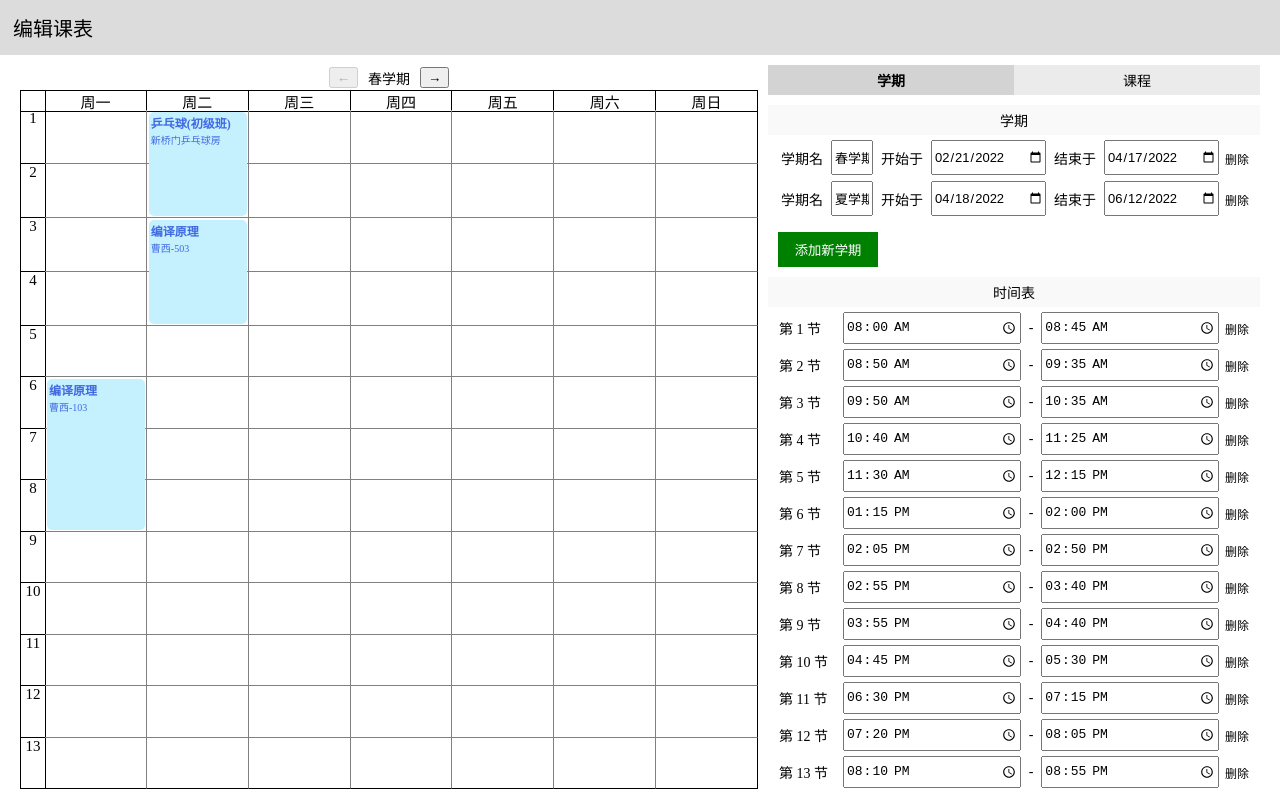
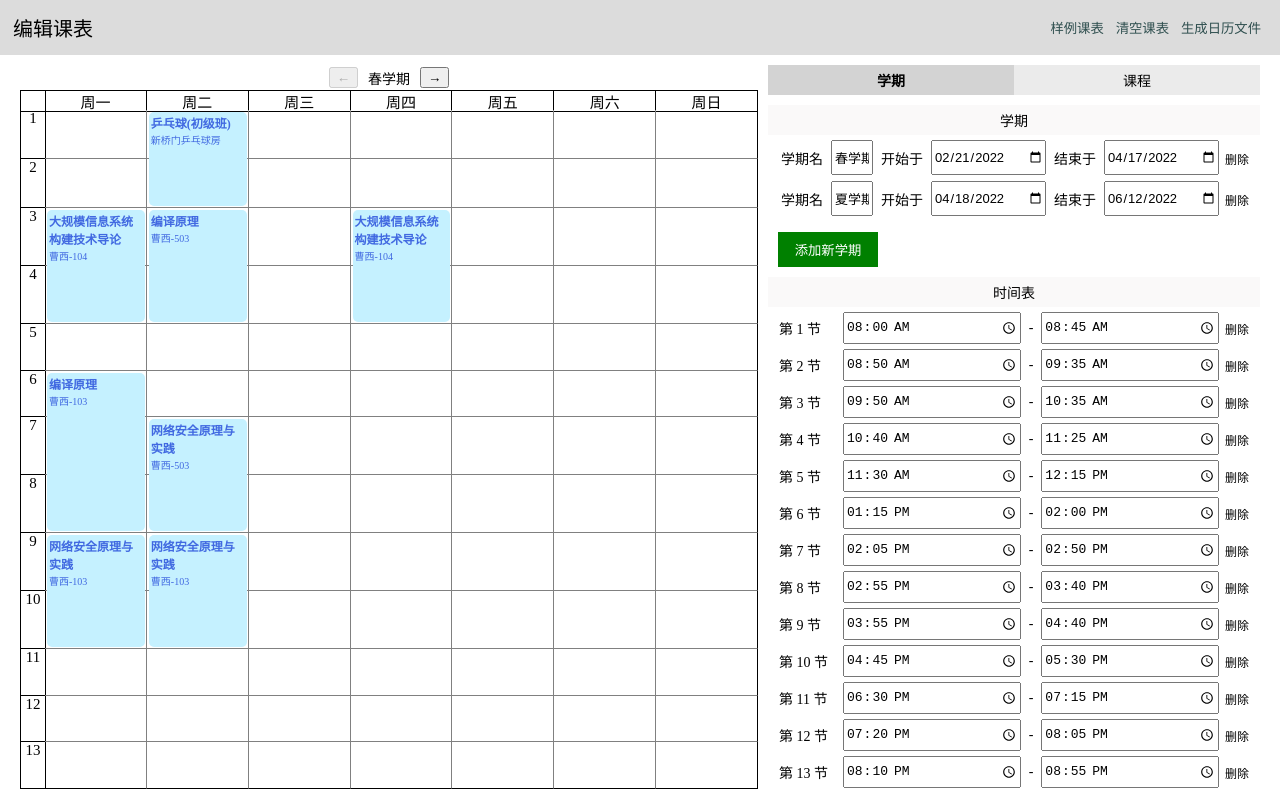
Before and after one commit to auroflow/course-scheduler, a Vue app: page / in a window 1280 px wide. Built offline with nearby package versions, Linux system fonts and the light colour scheme.

Commit message:
Fix bug on recurrent events

```diff
--- a/index.html
+++ b/index.html
@@ -4,7 +4,7 @@
     <meta charset="UTF-8" />
     <link rel="icon" href="/favicon.ico" />
     <meta name="viewport" content="width=device-width, initial-scale=1.0" />
-    <title>Vite App</title>
+    <title>编辑课表</title>
   </head>
   <body>
     <div id="app"></div>
--- a/src/App.vue
+++ b/src/App.vue
@@ -1,5 +1,5 @@
 <template>
-  <div id="navbar">编辑课表</div>
+  <the-navbar @my-reset="reset" @clear="clear"></the-navbar>
   <div id="main-container">
     <div class="pane" id="pane-left">
       <CourseCalendar />
@@ -23,13 +23,37 @@
   </div>
 </template>
 
-<script>
+<script lang="ts">
 import { defineComponent } from 'vue'
+import TheNavbar from './components/TheNavbar.vue'
 import CourseCalendar from './components/CourseCalendar.vue'
 import CourseEdit from './components/CourseEdit.vue'
 import QuarterEdit from './components/QuarterEdit.vue'
+import { useScheduleStore } from './stores/schedule'
+import { useSemesterStore } from './stores/semester'
+import { useTimetableStore } from './stores/timetable'
 
 export default defineComponent({
+  setup() {
+    let scheduleStore = useScheduleStore()
+    let semesterStore = useSemesterStore()
+    let timetableStore = useTimetableStore()
+
+    return {
+      stores: [scheduleStore, semesterStore, timetableStore],
+    }
+  },
+
+  mounted() {
+    window.onload = (e) => {
+      this.load()
+    }
+
+    window.onbeforeunload = (e) => {
+      this.save()
+    }
+  },
+
   data: () => ({
     panes: [
       {
@@ -46,9 +70,40 @@ export default defineComponent({
   }),
 
   components: {
+    TheNavbar,
     CourseCalendar,
     CourseEdit,
     QuarterEdit,
+  },
+
+  methods: {
+    reset() {
+      if (window.confirm('确定还原样例内容？')) {
+        for (let store of this.stores) {
+          store.$reset()
+        }
+      }
+    },
+
+    clear() {
+      if (window.confirm('确定清空所有内容？')) {
+        for (let store of this.stores) {
+          store.clear()
+        }
+      }
+    },
+
+    save() {
+      for (let store of this.stores) {
+        store.save()
+      }
+    },
+
+    load() {
+      for (let store of this.stores) {
+        store.load()
+      }
+    },
   },
 })
 </script>
@@ -60,6 +115,10 @@ body,
   height: 100%;
   margin: 0;
 }
+
+button:hover {
+  cursor: pointer;
+}
 </style>
 
 <style scoped>
@@ -70,16 +129,6 @@ body,
   box-sizing: border-box;
   grid-template-columns: minmax(600px, 3fr) minmax(400px, 2fr);
   column-gap: 10px;
-}
-
-#navbar {
-  position: relative;
-  width: 100%;
-  padding: 13px;
-  font-size: 20px;
-  background-color: gainsboro;
-  box-sizing: border-box;
-  margin-bottom: 10px;
 }
 
 .pane {
--- a/src/components/CourseCalendarEntry.vue
+++ b/src/components/CourseCalendarEntry.vue
@@ -64,6 +64,7 @@ export default defineComponent({
   background-color: rgb(197, 241, 255);
   color: royalblue;
   z-index: 1;
+  grid-row: 0;
 }
 
 .selected {
--- /dev/null
+++ b/src/components/TheNavbar.vue
@@ -0,0 +1,60 @@
+<template>
+  <div id="navbar">
+    编辑课表
+    <div class="spacer"></div>
+    <button @click="$emit('my-reset')">样例课表</button>
+    <button @click="$emit('clear')">清空课表</button>
+    <button @click="generateSchedule">生成日历文件</button>
+  </div>
+</template>
+
+<script lang="ts">
+import { defineComponent } from 'vue'
+import { mapState } from 'pinia'
+import { Schedule } from '../types'
+import { generateCalendar } from '../js/converter'
+import { useTimetableStore } from '../stores/timetable'
+import { useSemesterStore } from '../stores/semester'
+import { useScheduleStore } from '../stores/schedule'
+
+export default defineComponent({
+  computed: {
+    ...mapState(useScheduleStore, ['courses']),
+    ...mapState(useTimetableStore, ['timeslots']),
+    ...mapState(useSemesterStore, ['quarters']),
+  },
+
+  methods: {
+    generateSchedule() {
+      generateCalendar(this.quarters, this.timeslots, this.courses as Schedule)
+    },
+  },
+})
+</script>
+
+<style scoped>
+#navbar {
+  display: flex;
+  position: relative;
+  width: 100%;
+  padding: 13px;
+  font-size: 20px;
+  background-color: gainsboro;
+  box-sizing: border-box;
+  margin-bottom: 10px;
+}
+
+.spacer {
+  flex-grow: 1;
+}
+
+button {
+  border: none;
+  background-color: transparent;
+  color: darkslategrey;
+}
+
+button:hover {
+  color: darkgrey;
+}
+</style>
--- a/src/js/converter.ts
+++ b/src/js/converter.ts
@@ -17,6 +17,7 @@ export function generateCalendar(
       'day'
     )
 
+    // Add sections
     for (let section of course.sections) {
       // 得到课时第一天与学期第一天的差值
       let delta = section.weekday - firstDay.weekday
@@ -36,9 +37,15 @@ export function generateCalendar(
         minute: parseInt(endTime[1]),
       })
 
+      let description = ''
+      if (section.note) {
+        description += section.note += '\n\n'
+      }
+      description += '教师：' + course.instructor
+
       cal.addEvent(
         course.title,
-        course.instructor,
+        description,
         section.location,
         start.toISO(),
         end.toISO(),
@@ -48,6 +55,18 @@ export function generateCalendar(
         }
       )
     }
+
+    // Add exams
+    for (let exam of course.exams) {
+      cal.addEvent(
+        '【考试】' + course.title,
+        course.instructor,
+        exam.location,
+        exam.start,
+        exam.end,
+        null
+      )
+    }
   }
 
   console.log(cal.build())
--- a/src/js/ics.js
+++ b/src/js/ics.js
@@ -179,7 +179,7 @@ export const ics = function (uidDomain, prodId) {
         if (rrule.rrule) {
           rruleString = rrule.rrule
         } else {
-          rruleString = 'rrule:FREQ=' + rrule.freq
+          rruleString = 'RRULE:FREQ=' + rrule.freq
 
           if (rrule.until) {
             var uDate = new Date(Date.parse(rrule.until)).toISOString()
--- a/src/stores/schedule.ts
+++ b/src/stores/schedule.ts
@@ -1,5 +1,5 @@
 import { defineStore } from 'pinia'
-import { Course, CourseOnEdit, Section, SectionOnEdit } from '../types'
+import { Course, CourseOnEdit, Exam, Section, SectionOnEdit } from '../types'
 import { useSemesterStore } from './semester'
 
 export const useScheduleStore = defineStore('schedule', {
@@ -11,27 +11,11 @@ export const useScheduleStore = defineStore('schedule', {
         quarterStart: 0,
         quarterEnd: 1,
         sections: [
-          {
-            weekday: 1,
-            start: 6,
-            end: 8,
-            location: '曹西-103',
-            note: '',
-          },
-          {
-            weekday: 2,
-            start: 3,
-            end: 4,
-            location: '曹西-503',
-            note: '',
-          },
+          { weekday: 1, start: 6, end: 8, location: '曹西-103', note: '' },
+          { weekday: 2, start: 3, end: 4, location: '曹西-503', note: '' },
         ],
         exams: [
-          {
-            start: new Date(2022, 6, 21, 8, 0),
-            end: new Date(2022, 6, 21, 10, 0),
-            location: '待定',
-          },
+          { start: '2022-06-21T08:00', end: '2022-06-21T10:00', location: '' },
         ],
       },
       {
@@ -49,6 +33,44 @@ export const useScheduleStore = defineStore('schedule', {
           },
         ],
         exams: [],
+      },
+      {
+        title: '大规模信息系统构建技术导论',
+        instructor: '鲁伟明',
+        quarterStart: 0,
+        quarterEnd: 0,
+        sections: [
+          { weekday: 1, start: 3, end: 4, location: '曹西-104', note: '' },
+          { weekday: 4, start: 3, end: 4, location: '曹西-104', note: '' },
+        ],
+        exams: [],
+      },
+      {
+        title: '网络安全原理与实践',
+        instructor: '卜凯',
+        quarterStart: 0,
+        quarterEnd: 0,
+        sections: [
+          { weekday: 1, start: 9, end: 10, location: '曹西-103', note: '' },
+          { weekday: 2, start: 7, end: 8, location: '曹西-503', note: '' },
+          { weekday: 2, start: 9, end: 10, location: '曹西-103', note: '' },
+        ],
+        exams: [
+          { start: '2022-04-16T08:00', end: '2022-04-16T10:00', location: '' },
+        ],
+      },
+      {
+        title: '网络与通信安全',
+        instructor: '谢磊',
+        quarterStart: 1,
+        quarterEnd: 1,
+        sections: [
+          { weekday: 1, start: 1, end: 2, location: '教7-104', note: '' },
+          { weekday: 3, start: 1, end: 2, location: '教7-104', note: '' },
+        ],
+        exams: [
+          { start: '2022-06-13T14:00', end: '2022-06-13T16:00', location: '' },
+        ],
       },
     ] as CourseOnEdit[],
 
@@ -79,10 +101,22 @@ export const useScheduleStore = defineStore('schedule', {
       }
     },
 
+    getNewExam(): Exam {
+      return {
+        start: '',
+        end: '',
+        location: '',
+      }
+    },
+
     addCourse() {
       const newCourse = this.getNewCourse()
       this.courses.push(newCourse)
       this.select(newCourse, null)
+    },
+
+    addExamToSelectedCourse() {
+      this.selectedCourse?.exams.push(this.getNewExam())
     },
 
     deleteSectionFromSelectedCourse(section: SectionOnEdit) {
@@ -93,6 +127,14 @@ export const useScheduleStore = defineStore('schedule', {
         if (this.selectedSection === section) {
           this.selectedSection = null
         }
+      }
+    },
+
+    deleteExamFromSelectedCourse(exam: Exam) {
+      if (this.selectedCourse) {
+        this.selectedCourse.exams = this.selectedCourse.exams.filter(
+          (e) => e !== exam
+        )
       }
     },
 
@@ -124,5 +166,20 @@ export const useScheduleStore = defineStore('schedule', {
       this.selectedCourse = course
       this.selectedSection = section
     },
+
+    save() {
+      localStorage.setItem('schedule', JSON.stringify(this.courses))
+    },
+
+    load() {
+      const item = localStorage.getItem('schedule')
+      if (item) {
+        this.courses = JSON.parse(item)
+      }
+    },
+
+    clear() {
+      this.courses = []
+    },
   },
 })
--- a/src/stores/semester.ts
+++ b/src/stores/semester.ts
@@ -33,5 +33,20 @@ export const useSemesterStore = defineStore('semester', {
     deleteQuarter(quarter: Quarter) {
       this.quarters = this.quarters.filter((q) => q !== quarter)
     },
+
+    save() {
+      localStorage.setItem('semester', JSON.stringify(this.quarters))
+    },
+
+    load() {
+      const item = localStorage.getItem('semester')
+      if (item) {
+        this.quarters = JSON.parse(item)
+      }
+    },
+
+    clear() {
+      this.$reset()
+    },
   },
 })
--- a/src/stores/timetable.ts
+++ b/src/stores/timetable.ts
@@ -76,5 +76,20 @@ export const useTimetableStore = defineStore('timetable', {
         a.startTime < b.startTime ? -1 : a.startTime === b.startTime ? 0 : 1
       )
     },
+
+    save() {
+      localStorage.setItem('timetable', JSON.stringify(this.timeslots))
+    },
+
+    load() {
+      const item = localStorage.getItem('timetable')
+      if (item) {
+        this.timeslots = JSON.parse(item)
+      }
+    },
+
+    clear() {
+      this.$reset()
+    },
   },
 })
```
Also changed, not shown: src/components/CourseEdit.vue (+44 -12 lines), src/types.d.ts (+3 -9 lines).
